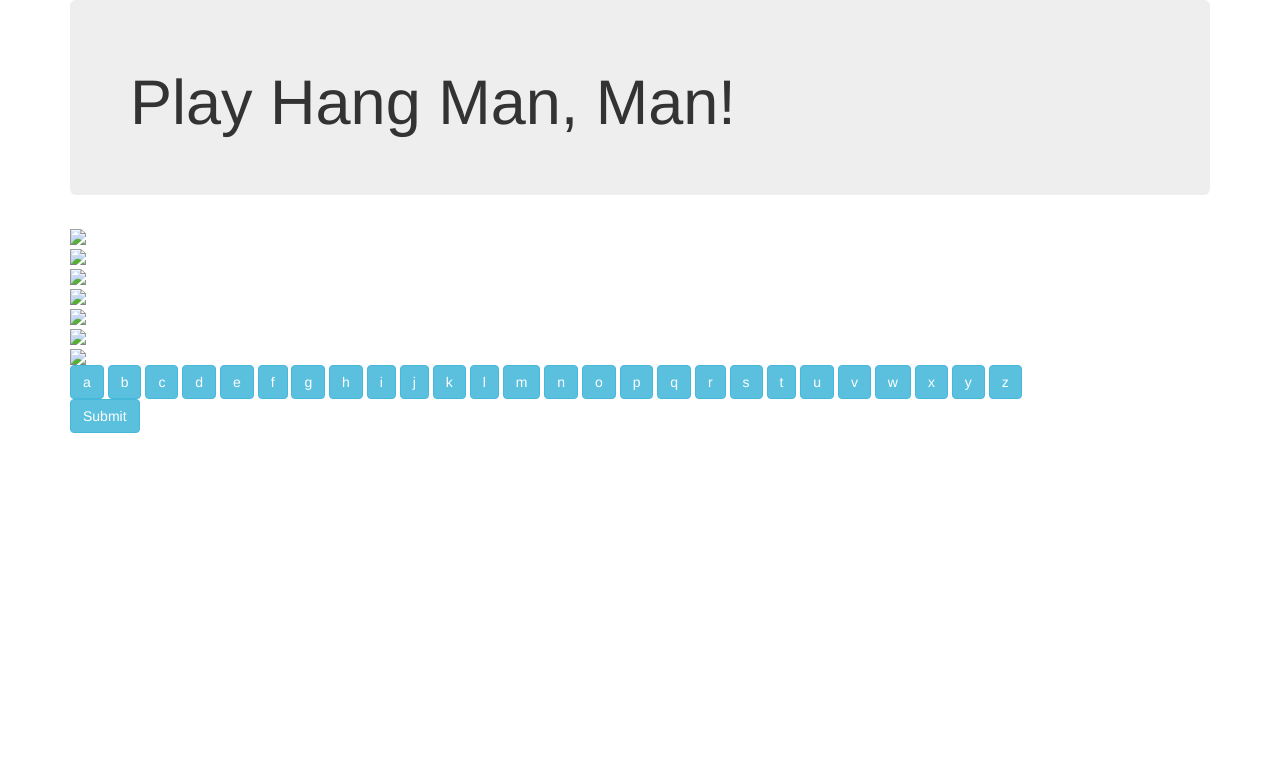
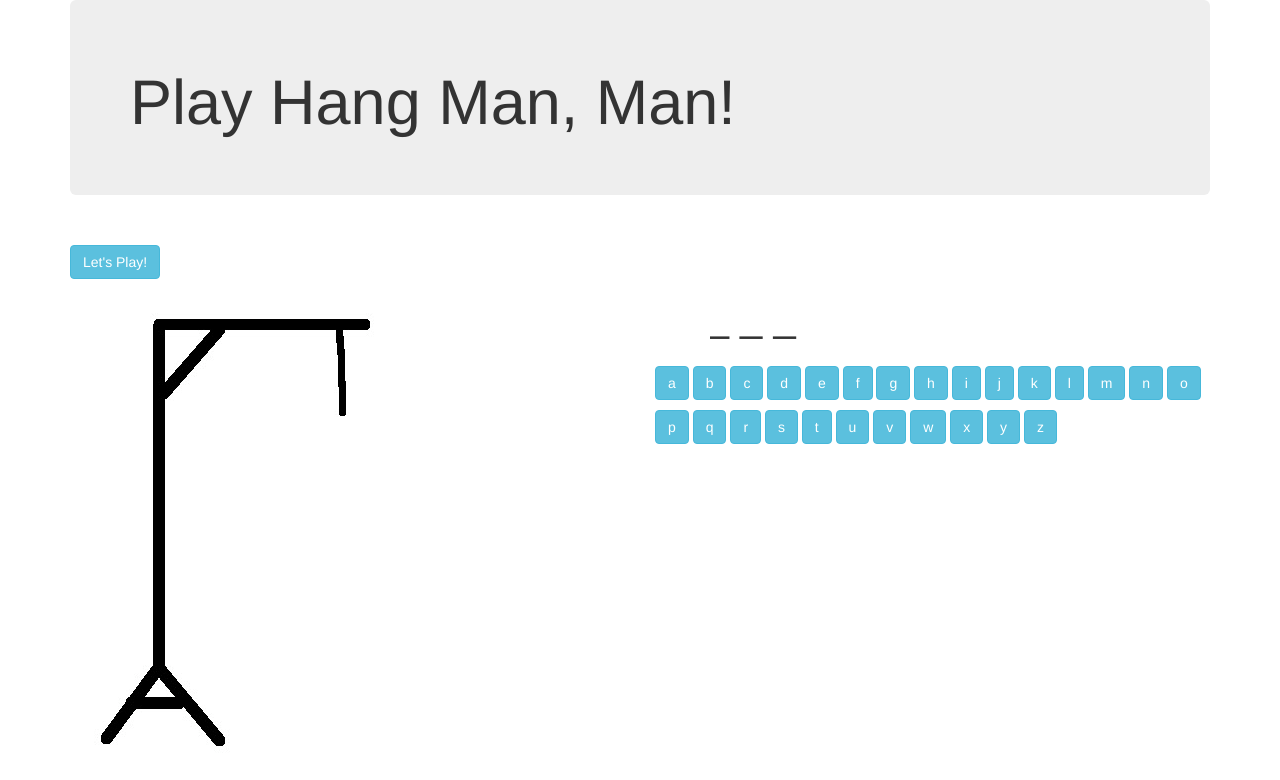
Before and after one commit to haleybristol/hangMan, a plain HTML site: page index.html in a window 1280 px wide. Shown: the top 780 px of the page. Drawn offline with Linux system fonts and the light colour scheme.

Commit message:
end of day

```diff
--- a/css/styles.css
+++ b/css/styles.css
@@ -0,0 +1,8 @@
+.btn {
+  margin-bottom: 10px;
+}
+
+#wordplace {
+  font-size: 40px;
+  margin-bottom: 20px;
+}
--- a/index.html
+++ b/index.html
@@ -15,36 +15,40 @@
       <div class="jumbotron">
         <h1>Play Hang Man, Man!</h1>
       </div>
-
+      <form id="newWord">
+        <br>
+        <input class="btn btn-info letters" type="submit" value="Let's Play!" id ="submit">
+      </form>
+      <div class="row">
+        <div class="col-md-6">
           <div id="stage">
-        <img src= "../img.stage.jpg">
+            <img src= "img/stage.jpg">
           </div>
           <div id="head">
-        <img src= "../img.head.jpg">
+            <img src= "img/head.jpg">
           </div>
           <div id="body">
-        <img src= "../img.headbody.jpg">
+            <img src= "img/headbody.jpg">
           </div>
           <div id="oneleg">
-        <img src= "../img.headoneleg.jpg">
+            <img src= "img/headoneleg.jpg">
           </div>
           <div id="legs">
-        <img src= "../img.headlegs.jpg">
+            <img src= "img/headlegs.jpg">
           </div>
           <div id="leftarm">
-        <img src= "../img.headleftarm.jpg">
+            <img src= "img/headleftarm.gif">
           </div>
           <div id="dead">
-        <img src= "../img.dead.jpg">
+            <img src= "img/dead.jpg">
+      </div>
     </div>
 
       <div id="wordplace">
-
       </div>
 
-      <div>
 
-
+        <div class="col-md-6">
           <button class="btn btn-info letters" type="button" value="a">a</button>
           <button class="btn btn-info letters" type="button" value="b">b</button>
           <button class="btn btn-info letters" type="button" value="c">c</button>
@@ -72,8 +76,7 @@
           <button class="btn btn-info letters" type="button" value="y">y</button>
           <button class="btn btn-info letters" type="button" value="z">z</button>
         </div>
-      <form id="newWord">
-        <input class="btn btn-info letters" type="submit" value="Submit" id ="submit">
-      </form>
+      </div>
+    </div>
   </body>
 </html>
--- a/js/scripts.js
+++ b/js/scripts.js
@@ -15,7 +15,7 @@ function HangMan() {
     }
 
     HangMan.prototype.Replace = function() {
-    var blankWord = this.word.replace(/\w/g, "_");
+    var blankWord = this.word.replace(/\w/g, " _");
     return blankWord;
   }
 
@@ -58,8 +58,8 @@ function HangMan() {
     }
 
 $(document).ready (function(){
-
-  $("#wordplace").html($(this.word));
+  var hangman = new HangMan();
+  $("#wordplace").append(hangman.blank);
 
 
   $(".letters").click(function(event) {
```
Also changed, not shown: img/dead.jpg (added), img/head.jpg (added), img/headbody.jpg (added), img/headleftarm.gif (added), img/headlegs.jpg (added), img/headoneleg.jpg (added), img/stage.jpg (added). Lines whose indentation alone changed are shown as unchanged.
